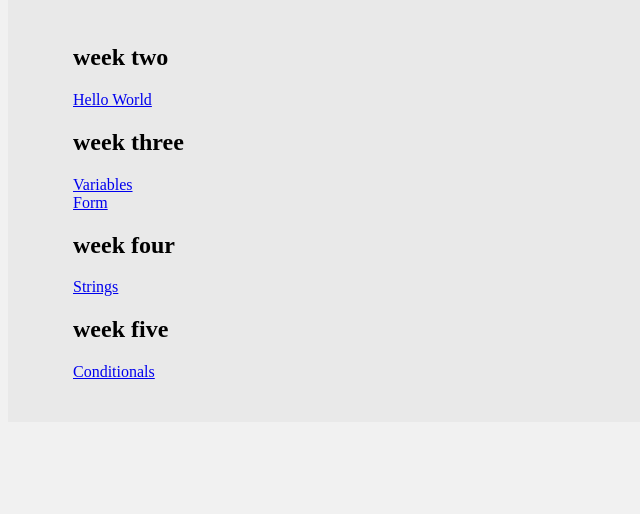
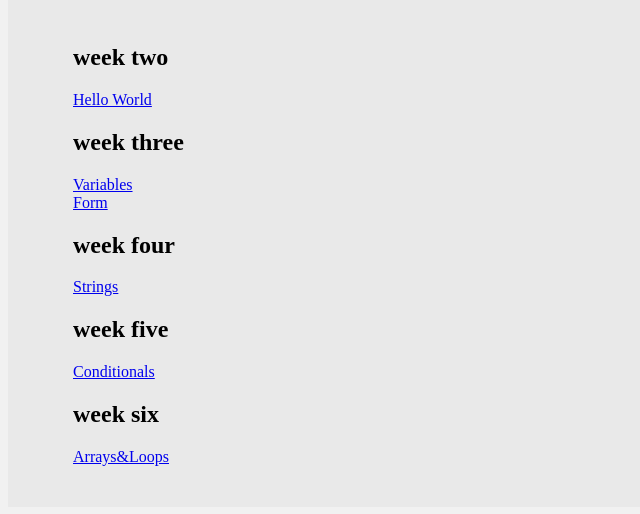
Before and after one commit to rocity/php-playground-cs240, a PHP site: page / in a window 1280 px wide. Shown: the part 118-632 px from the top of the page, without its empty margins (0-640 px from the left). Run offline with PHP 8.4, Linux system fonts and the light colour scheme.

Commit message:
update index.php

```diff
--- a/index.php
+++ b/index.php
@@ -58,6 +58,8 @@ print "<div class='textbox'>
 <li><a href='./projects/stringshw.php'>Strings</a></li>
 <h2>week five</h2>
 <li><a href='./projects/customerformwk5.php'>Conditionals</a></li>
+<h2>week six</h2>
+<li><a href='./projects/arrayloop.php'>Arrays&Loops</a></li>
 </div>"
 ?>
 </body>
```
